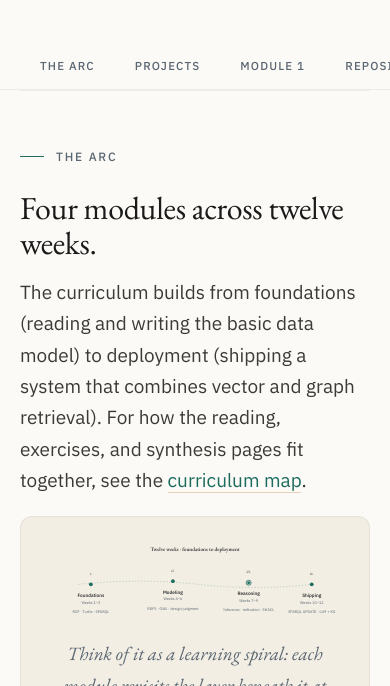
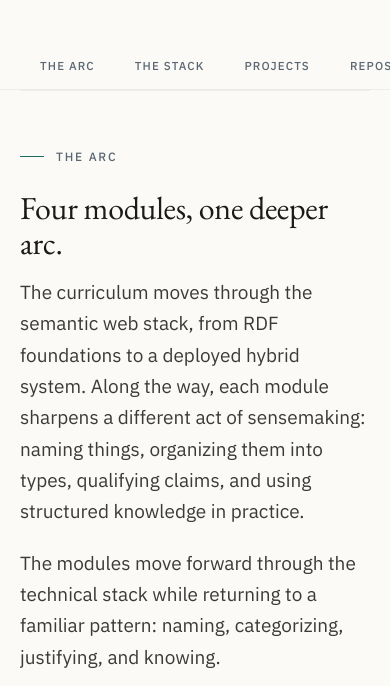
Before and after one commit to dagny099/semantic-web-curriculum, a Jekyll site: the page index.html, which Jekyll copies as it is, in a window 390 px wide. Shown: the part 1153-1839 px from the top of the page. Built offline with Jekyll 4.4.1, drawn with Linux system fonts in a browser that asks for light colours; some of the changed text lies outside the part shown; grey boxes are pictures that could not be loaded.

Commit message:
fixed links

```diff
--- a/index.html
+++ b/index.html
@@ -606,6 +606,43 @@
   white-space: nowrap;
 }
 .site-header .nav-dropdown-menu a:hover { background: var(--paper-warm); }
+/* ─── Arc overview image ─── */
+
+.arc-overview-block {
+  padding: clamp(0.75rem, 2vw, 1.25rem);
+  overflow: hidden;
+}
+
+.arc-overview {
+  margin: 0;
+}
+
+.arc-overview-scroll {
+  overflow-x: auto;
+  overscroll-behavior-x: contain;
+  -webkit-overflow-scrolling: touch;
+}
+
+.arc-overview-img {
+  display: block;
+  width: 100%;
+  max-width: 1100px;
+  height: auto;
+  margin: 0 auto;
+  border-radius: 10px;
+}
+
+/* Keep the text legible on narrow screens rather than shrinking it to dust. */
+@media (max-width: 720px) {
+  .arc-overview-block {
+    padding: 0.75rem;
+  }
+
+  .arc-overview-img {
+    width: 880px;
+    max-width: none;
+  }
+}
 
 </style>
 </head>
@@ -671,8 +708,8 @@
 <!-- ═══════════════ SECTION NAV ═══════════════ -->
 <nav class="section-nav" aria-label="Page sections">
   <a href="#arc">The arc</a>
+  <a href="#stack">The stack</a>
   <a href="#projects">Projects</a>
-  <a href="#status">Module 1</a>
   <a href="#repo">Repository</a>
   <a href="#future">What's next</a>
   <a href="#resources">Reading</a>
@@ -681,52 +718,25 @@
 <!-- ═══════════════ THE ARC ═══════════════ -->
 <section id="arc">
   <div class="eyebrow">The arc</div>
-  <h2>Four modules across twelve weeks.</h2>
-  <p>The curriculum builds from foundations (reading and writing the basic data model) to deployment (shipping a system that combines vector and graph retrieval). For how the reading, exercises, and synthesis pages fit together, see the <a href="/map.html">curriculum map</a>.</p>
+  <h2>Four modules, one deeper arc.</h2>
+  <p>The curriculum moves through the semantic web stack, from RDF foundations to a deployed hybrid system. Along the way, each module sharpens a different act of sensemaking: naming things, organizing them into types, qualifying claims, and using structured knowledge in practice.</p>
+  <p>The modules move forward through the technical stack while returning to a familiar pattern: naming, categorizing, justifying, and knowing. </p>
 
-  <div class="diagram-block">
-    <svg viewBox="0 0 900 270" xmlns="http://www.w3.org/2000/svg" role="img" aria-labelledby="arc-title arc-desc">
-      <title id="arc-title">The 12-week curriculum arc</title>
-      <desc id="arc-desc">Four modules arranged left to right: Foundations, Modeling, Reasoning, and Shipping. Each shows weeks and key concepts.</desc>
-
-      <!-- Journey line -->
-      <path d="M 80 150 Q 280 130, 460 150 T 820 150" stroke="#1B6B5E" stroke-width="1.5" fill="none" stroke-dasharray="4 6" opacity="0.5"/>
-
-      <!-- Module 1 -->
-      <circle cx="120" cy="150" r="6" fill="#1B6B5E"/>
-      <text x="120" y="120" text-anchor="middle" class="svg-text-serif" font-size="13" font-style="italic" fill="#1B6B5E">i.</text>
-      <text x="120" y="190" text-anchor="middle" class="svg-text" font-size="15" font-weight="500" fill="#1A1A1A">Foundations</text>
-      <text x="120" y="211" text-anchor="middle" class="svg-text-soft" font-size="12" fill="#5A6671">Weeks 1&ndash;3</text>
-      <text x="120" y="240" text-anchor="middle" class="svg-text-soft" font-size="12" fill="#5A6671">RDF · Turtle · SPARQL</text>
-
-      <!-- Module 2 -->
-      <circle cx="380" cy="140" r="6" fill="#1B6B5E"/>
-      <text x="380" y="110" text-anchor="middle" class="svg-text-serif" font-size="13" font-style="italic" fill="#1B6B5E">ii.</text>
-      <text x="380" y="180" text-anchor="middle" class="svg-text" font-size="15" font-weight="500" fill="#1A1A1A">Modeling</text>
-      <text x="380" y="201" text-anchor="middle" class="svg-text-soft" font-size="12" fill="#5A6671">Weeks 4&ndash;6</text>
-      <text x="380" y="230" text-anchor="middle" class="svg-text-soft" font-size="12" fill="#5A6671">RDFS · OWL · design judgment</text>
-
-      <!-- Module 3 (deepest dive) -->
-      <circle cx="620" cy="145" r="8" fill="#1B6B5E" stroke="#1B6B5E" stroke-width="2" fill-opacity="0.3"/>
-      <circle cx="620" cy="145" r="4" fill="#1B6B5E"/>
-      <text x="620" y="115" text-anchor="middle" class="svg-text-serif" font-size="13" font-style="italic" fill="#1B6B5E">iii.</text>
-      <text x="620" y="185" text-anchor="middle" class="svg-text" font-size="15" font-weight="500" fill="#1A1A1A">Reasoning</text>
-      <text x="620" y="206" text-anchor="middle" class="svg-text-soft" font-size="12" fill="#5A6671">Weeks 7&ndash;9</text>
-      <text x="620" y="235" text-anchor="middle" class="svg-text-soft" font-size="12" fill="#5A6671">Inference · reification · SHACL</text>
-
-      <!-- Module 4 -->
-      <circle cx="820" cy="150" r="6" fill="#1B6B5E"/>
-      <text x="820" y="120" text-anchor="middle" class="svg-text-serif" font-size="13" font-style="italic" fill="#1B6B5E">iv.</text>
-      <text x="820" y="190" text-anchor="middle" class="svg-text" font-size="15" font-weight="500" fill="#1A1A1A">Shipping</text>
-      <text x="820" y="211" text-anchor="middle" class="svg-text-soft" font-size="12" fill="#5A6671">Weeks 10&ndash;12</text>
-      <text x="820" y="240" text-anchor="middle" class="svg-text-soft" font-size="12" fill="#5A6671">SPARQL UPDATE · LLM + KG</text>
-
-      <!-- Top label -->
-      <text x="450" y="45" text-anchor="middle" class="svg-text-serif" style="font-style: normal; font-weight: 500;" font-size="17" fill="#1A1A1A">Twelve weeks · foundations to deployment</text>
-    </svg>
-    <p class="diagram-caption">Think of it as a learning spiral: each module revisits the layer beneath it at greater depth. By the deepest dive &mdash; Module 3 &mdash; you&rsquo;re working ground you&rsquo;ve already walked twice.</p>
+  <div class="diagram-block arc-overview-block">
+    <figure class="arc-overview">
+      <div class="arc-overview-scroll" tabindex="0" aria-label="Scrollable diagram showing the four-module curriculum arc from naming to knowing">
+        <img
+          class="arc-overview-img"
+          src="/assets/images/from-naming-to-knowing.png"
+          alt="Diagram titled From naming to knowing. Four modules move from Foundations to Modeling to Reasoning to Shipping. The conceptual arc is naming, categorizing, justifying, and knowing."
+          width="1672"
+          height="941"
+          loading="lazy"
+          decoding="async"
+        >
+      </div>
+    </figure>
   </div>
-
   <div class="modules-grid">
     <a class="module-card" href="/modules/01-foundations/README.html">
       <span class="num">i.</span>
@@ -838,7 +848,7 @@
 
 </section>
 
-<!-- ═══════════════ WHERE THINGS STAND ═══════════════ -->
+<!-- ═══════════════ WHERE THINGS STAND ═══════════════
 <section id="status">
   <div class="eyebrow">Where things stand</div>
   <h2>Module 1 is underway.</h2>
@@ -865,7 +875,7 @@
   </div>
 
   <p style="margin-top: 2rem;">For how the readings, synthesis pages, workbooks, and projects fit together, see the <a href="/map.html">curriculum map</a>. For what ships next and when, the <a href="/roadmap.html">roadmap</a>.</p>
-</section>
+</section> -->
 
 <!-- ═══════════════ THE REPO ═══════════════ -->
 <section id="repo">
--- a/map.html
+++ b/map.html
@@ -451,7 +451,7 @@
       </a>
 
       <!-- =============== Card 2: Required reading =============== -->
-      <a id="link-reading" href="https://curriculum.barbhs.com/resources/reading-list.html" class="card-link" role="link" tabindex="0">
+      <a id="link-reading" href="https://curriculum.barbhs.com/resources/reading-list" class="card-link" role="link" tabindex="0">
         <rect class="card-rect-shadow" x="138" y="193" width="320" height="74" rx="6" filter="url(#cardHover)"/>
         <rect class="card-rect" x="138" y="193" width="320" height="74" rx="6" fill="#FFFFFF" stroke="#B7BEC4" stroke-width="1"/>
         <rect x="364" y="203" width="76" height="17" rx="8.5" fill="#FFFFFF" stroke="#B7BEC4" stroke-width="1"/>
```
Also changed, not shown: SYLLABUS.md (+0 -6 lines), 1 other file.
